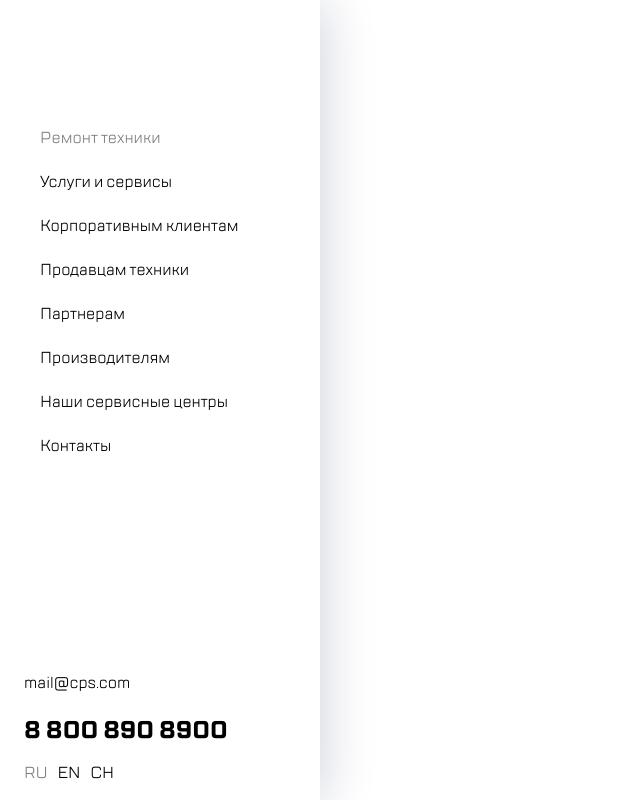
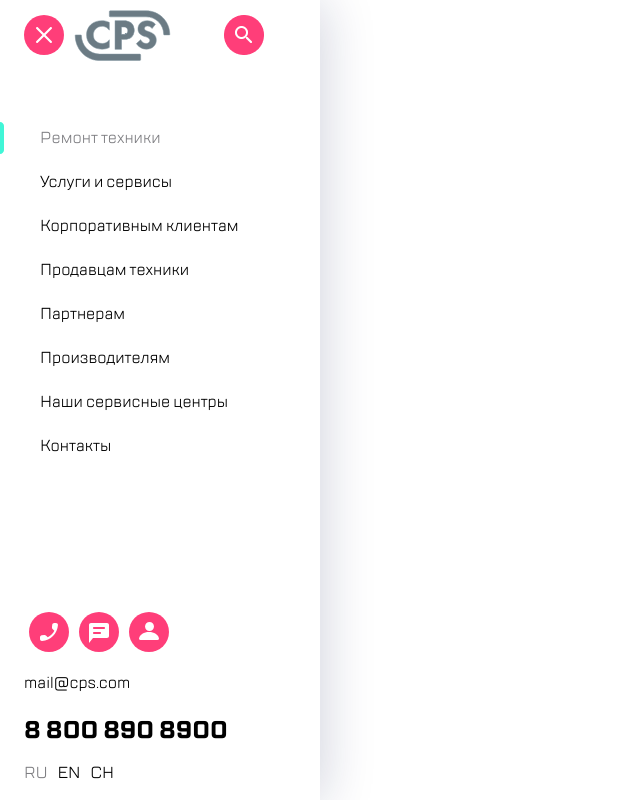
Before and after one commit to TatianaKuzArt/saidebar, a plain HTML site: page index.html in a window 1280 px wide. Shown: the whole page, without its empty margins (0-640 px from the left). Drawn offline with Linux system fonts and the light colour scheme.

Commit message:
fix image

```diff
--- a/css/main.css
+++ b/css/main.css
@@ -32,7 +32,7 @@ ul {
         height: 70px;
 
         .header_burger {
-            background-image: url('./svg/burger.svg');
+            background-image: url('../svg/burger.svg');
             background-size: 40px 40px;
             background-repeat: no-repeat;
             background-position: center;
@@ -46,7 +46,7 @@ ul {
         }
 
         .header_group {
-            background-image: url('./svg/Group.svg');
+            background-image: url('../svg/Group.svg');
             background-size: 97px 51px;
             background-repeat: no-repeat;
             background-position: center;
@@ -56,7 +56,7 @@ ul {
         }
 
         .header_search {
-            background-image: url('./svg/search.png');
+            background-image: url('../svg/search.png');
             background-size: 40px 40px;
             background-repeat: no-repeat;
             background-position: center;
@@ -79,11 +79,11 @@ ul {
             height: 24px;
             white-space: nowrap;
             line-height: 24px;
-            padding: 10px 0px 10px 40px;
+            padding: 10px 0 10px 40px;
         }
 
         .menu__item_active {
-            background-image: url("./svg/highlight.svg");
+            background-image: url("../svg/highlight.svg");
             background-position: left;
             background-size: 4px 40px;
             background-repeat: no-repeat;
@@ -102,7 +102,7 @@ ul {
             height: 40px;
 
             .contact__call {
-                background-image: url('./svg/call.svg');
+                background-image: url('../svg/call.svg');
                 background-size: 40px 40px;
                 background-repeat: no-repeat;
                 background-position: center;
@@ -113,7 +113,7 @@ ul {
             }
 
             .contact__chat {
-                background-image: url('./svg/chat.svg');
+                background-image: url('../svg/chat.svg');
                 background-size: 40px 40px;
                 background-repeat: no-repeat;
                 background-position: center;
@@ -124,7 +124,7 @@ ul {
             }
 
             .contact__profile {
-                background-image: url('./svg/profile.svg');
+                background-image: url('../svg/profile.svg');
                 background-size: 40px 40px;
                 background-repeat: no-repeat;
                 background-position: center;
```
